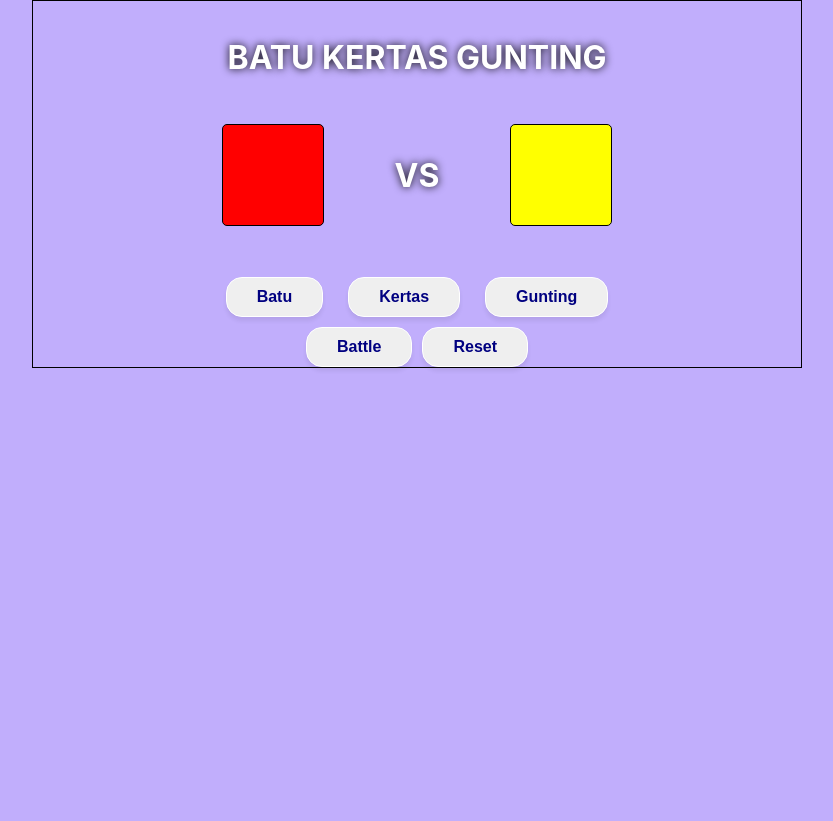
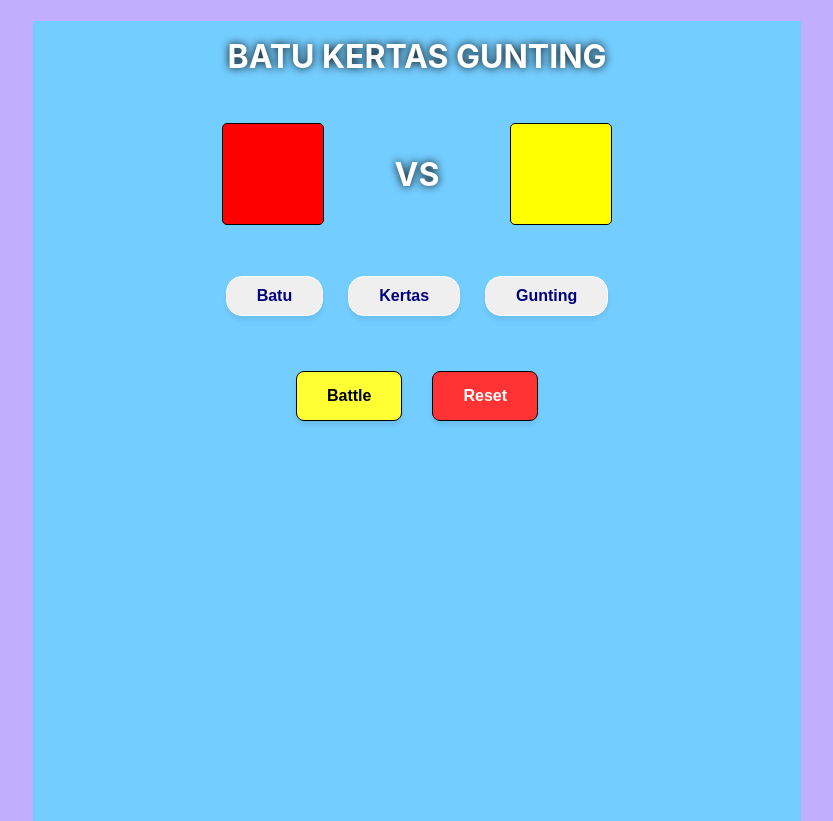
Before and after one commit to Qspc/project-reactjs, a React (Create React App) app: page /suit in a window 1280 px wide. Shown: the whole page, without its empty margins (223-1056 px from the left). Before the commit the page ends 800 px from the top, so only its background shows below. Built offline with nearby package versions, Linux system fonts and the light colour scheme.

Commit message:
update: styling suit

```diff
--- a/src/pages/Home.js
+++ b/src/pages/Home.js
@@ -67,6 +67,10 @@ const Home = () => {
       title: 'Card Completed',
       link: '/card',
     },
+    {
+      title: 'Batu kertas Gunting',
+      link: '/suit',
+    },
   ];
 
   return (
--- a/src/pages/Suit.js
+++ b/src/pages/Suit.js
@@ -18,6 +18,9 @@ export default function Suit() {
   const [show, setShow] = useState(false);
 
   const handleBattle = () => {
+    if (show === true) {
+      return;
+    }
     setShow(!show);
     if (value === nilai) {
       setHasil('Imbang!!!');
@@ -37,12 +40,12 @@ export default function Suit() {
 
   return (
     <>
-      <div style={{ width: '60%', marginLeft: 'auto', marginRight: 'auto', border: '1px solid black' }}>
+      <div style={{ width: '60%', marginLeft: 'auto', backgroundColor: 'rgb(115, 205, 255)', marginRight: 'auto', height: '100vh' }}>
         <h1>BATU KERTAS GUNTING</h1>
         <div style={{ textAlign: 'center', fontWeight: 'bold' }}>{hasil}</div>
         <div style={{ display: 'flex', justifyContent: 'center', gap: 55, alignItems: 'center', margin: '25px 0 45px 0' }}>
           <div style={{ border: '1px solid black', fontWeight: 'bold', textTransform: 'capitalize', backgroundColor: 'red', width: 100, height: 100, borderRadius: 5 }}>
-            <div style={{ display: show ? 'block' : 'none', textAlign: 'center', position: 'relative', top: '40%' }}> {value}</div>
+            <div style={{ display: show ? 'block' : 'none', textAlign: 'center', color: 'white', position: 'relative', top: '40%' }}> {value}</div>
           </div>
           <h1>vs</h1>
           <div style={{ border: '1px solid black', fontWeight: 'bold', textTransform: 'capitalize', backgroundColor: 'yellow', width: 100, height: 100, borderRadius: 5 }}>
@@ -60,11 +63,39 @@ export default function Suit() {
             Gunting
           </button>
         </div>
-        <div style={{ display: 'flex', justifyContent: 'center', gap: 10 }}>
-          <button className="button" style={{}} onClick={handleBattle}>
+        <div style={{ display: 'flex', justifyContent: 'center', gap: 30, marginTop: 55 }}>
+          <button
+            style={{
+              boxShadow: '0px 4px 4px rgba(0, 0, 0, 0.07)',
+              border: '0.1px solid black',
+              borderRadius: '8px',
+              alignItem: 'center',
+              padding: '8px 30px',
+              fontSize: '16px',
+              lineHeight: '32px',
+              fontWeight: 600,
+              backgroundColor: 'rgb(255, 255, 51)',
+              color: 'black',
+            }}
+            onClick={handleBattle}
+          >
             Battle
           </button>
-          <button className="button" style={{}} onClick={handleReset}>
+          <button
+            style={{
+              boxShadow: '0px 4px 4px rgba(0, 0, 0, 0.07)',
+              border: '0.1px solid black',
+              borderRadius: '8px',
+              alignItem: 'center',
+              padding: '8px 30px',
+              fontSize: '16px',
+              lineHeight: '32px',
+              fontWeight: 600,
+              backgroundColor: 'rgb(255, 51, 51)',
+              color: 'white',
+            }}
+            onClick={handleReset}
+          >
             Reset
           </button>
         </div>
```
